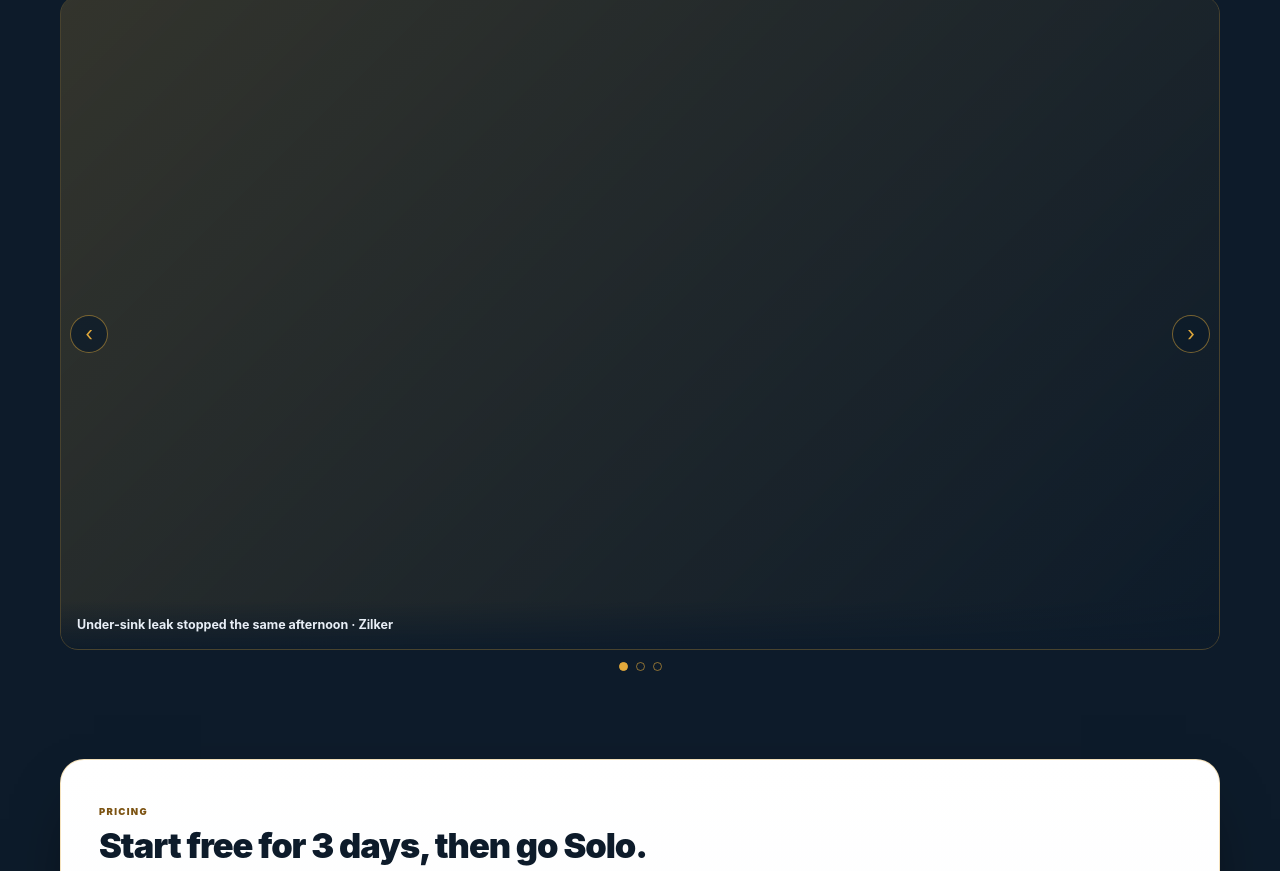
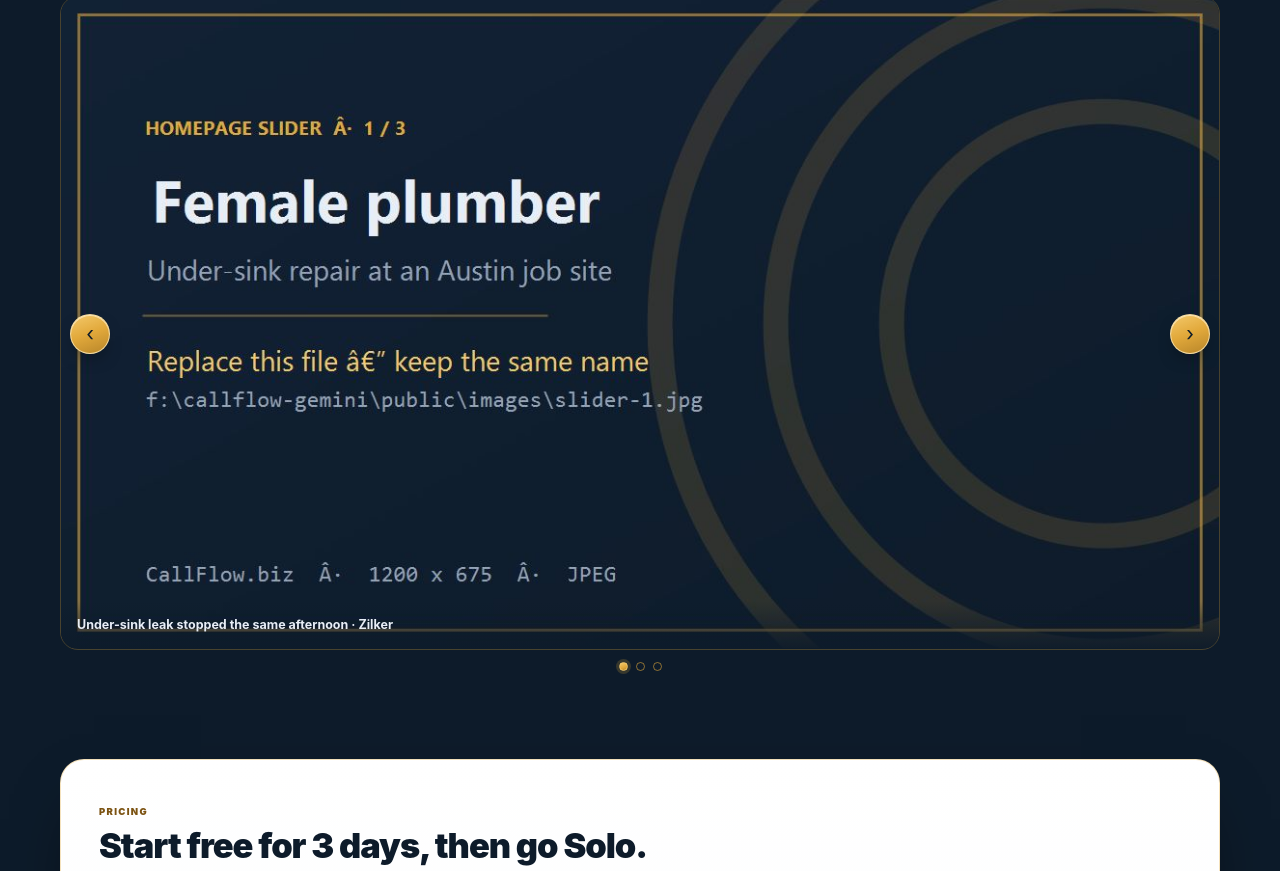
Before and after one commit to atul-2338/callflow-gemini, a website: page public/index.html in a window 1280 px wide. Shown: the part 2025-2896 px from the top of the page. Drawn offline with Linux system fonts and the light colour scheme; no server answers.

Commit message:
feat(images): on-brand placeholder JPEGs for slider + city photo, metallic gold slider controls

```diff
--- a/public/index.html
+++ b/public/index.html
@@ -425,17 +425,23 @@
   .cf-slide figcaption { position: absolute; inset: auto 0 0 0; margin: 0; padding: 14px 16px;
     background: linear-gradient(to top, rgba(13,27,42,.9), rgba(13,27,42,0));
     color: #E8EEF6; font-size: 12.5px; font-weight: 700; }
-  .cf-nav { position: absolute; top: 50%; transform: translateY(-50%); width: 38px; height: 38px;
-    display: grid; place-items: center; border-radius: 50%; border: 1px solid rgba(226,169,59,.5);
-    background: rgba(13,27,42,.75); color: #E2A93B; font-size: 20px; line-height: 1;
-    cursor: pointer; padding: 0; }
-  .cf-nav:hover { background: #E2A93B; color: #0D1B2A; }
+  .cf-nav { position: absolute; top: 50%; transform: translateY(-50%); width: 40px; height: 40px;
+    display: grid; place-items: center; border-radius: 50%; font-size: 20px; line-height: 1;
+    cursor: pointer; padding: 0; color: #0D1B2A;
+    background: linear-gradient(160deg, #F3C96B 0%, #E2A93B 48%, #B8862A 100%);
+    border: 1px solid rgba(255, 236, 190, .75);
+    box-shadow: 0 8px 20px -10px rgba(0, 0, 0, .85), inset 0 1px 0 rgba(255, 255, 255, .55); }
+  .cf-nav:hover { background: linear-gradient(160deg, #FBE0A3 0%, #EDBA55 48%, #C9922F 100%); }
+  .cf-nav:active { transform: translateY(-50%) scale(.96); }
+  .cf-nav:focus-visible { outline: 2px solid #F3C96B; outline-offset: 2px; }
   .cf-prev { left: 10px; }
   .cf-next { right: 10px; }
   .cf-dots { display: flex; justify-content: center; gap: 8px; margin-top: 12px; }
   .cf-dot { width: 9px; height: 9px; padding: 0; border-radius: 50%; cursor: pointer;
-    border: 1px solid rgba(226,169,59,.6); background: transparent; }
-  .cf-dot.is-active { background: #E2A93B; border-color: #E2A93B; }
+    border: 1px solid rgba(226,169,59,.6); background: transparent; transition: transform .2s ease, background .2s ease; }
+  .cf-dot:hover { transform: scale(1.25); }
+  .cf-dot.is-active { background: linear-gradient(160deg, #F3C96B, #E2A93B 60%, #B8862A);
+    border-color: #F3C96B; box-shadow: 0 0 0 3px rgba(226,169,59,.2); }
   @media (max-width: 640px) {
     .cf-nav { width: 32px; height: 32px; font-size: 17px; }
     .cf-slide figcaption { font-size: 11.5px; padding: 10px 12px; }
```
Also changed, not shown: public/images/README.md, public/images/plumber-austin.jpg (added), public/images/slider-1.jpg (added), public/images/slider-2.jpg (added), public/images/slider-3.jpg (added).
